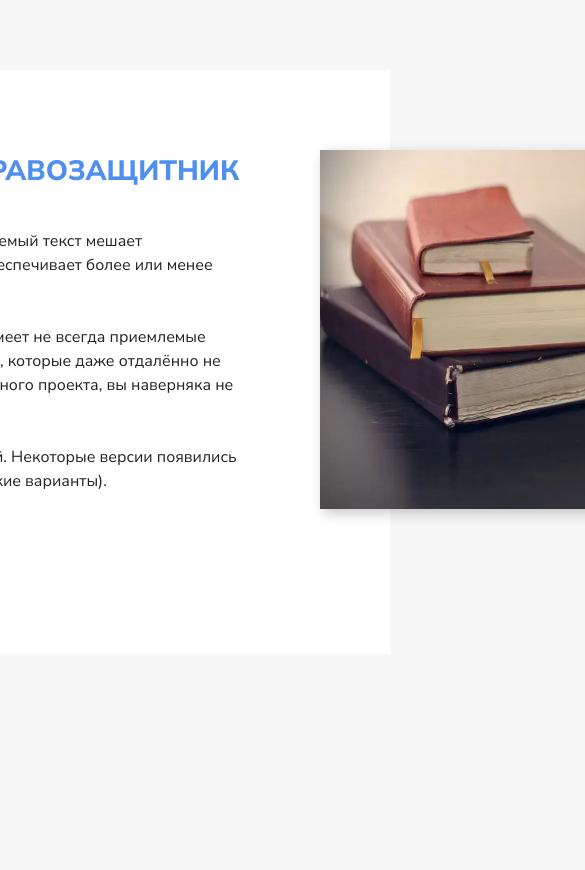
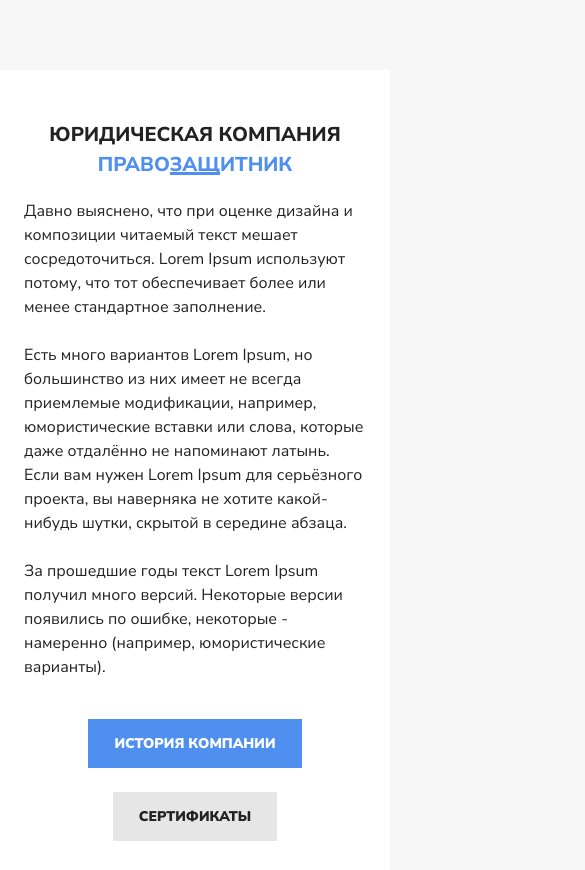
Before and after one commit to mash9000/lawyer_website, a React (Vite) app: page / in a window 390 px wide. Shown: the part 1460-2330 px from the top of the page, 585 px wide, since content can reach past the window. Before the commit the page ends 2114 px from the top, so only its background shows below. Built offline with nearby package versions, Linux system fonts and the light colour scheme.

Commit message:
style: адаптив добавлен

```diff
--- a/src/components/PageSectionHeading/page-section-heading/page-section-heading.scss
+++ b/src/components/PageSectionHeading/page-section-heading/page-section-heading.scss
@@ -16,4 +16,9 @@
     height: 3px;
     background-color: map.get(colors.$mainColors, 'blue-color-100');
   }
+
+  @media screen and (max-width: 710px) {
+    width: 342px;
+    font-size: 20px !important;
+  }
 }
--- a/src/styles/about-us/__content/about-us__content.scss
+++ b/src/styles/about-us/__content/about-us__content.scss
@@ -3,4 +3,26 @@
   height: 424px;
   display: flex;
   flex-wrap: wrap;
+
+  @media screen and (max-width: 1319px) {
+    width: 696px;
+  }
+
+  @media screen and (max-width: 710px) {
+    margin-top: -150px;
+    width: 342px;
+    height: 550px;
+
+    & .about-us__description {
+      width: 342px;
+
+      &:last-child {
+        margin-bottom: 40px;
+      }
+    }
+
+    & .about-us__buttons {
+      justify-content: center;
+    }
+  }
 }
--- a/src/styles/about-us/__image/about-us__image.scss
+++ b/src/styles/about-us/__image/about-us__image.scss
@@ -3,4 +3,8 @@
   height: auto;
   margin-left: 64px;
   box-shadow: 4px 4px 12px rgba(33, 33, 33, 0.25);
+
+  @media screen and (max-width: 1319px) {
+    display: none;
+  }
 }
--- a/src/styles/about-us/about-us.scss
+++ b/src/styles/about-us/about-us.scss
@@ -8,4 +8,8 @@
   flex-direction: column;
   align-items: center;
   justify-content: center;
+
+  @media screen and (max-width: 710px) {
+    height: 800px;
+  }
 }
```
